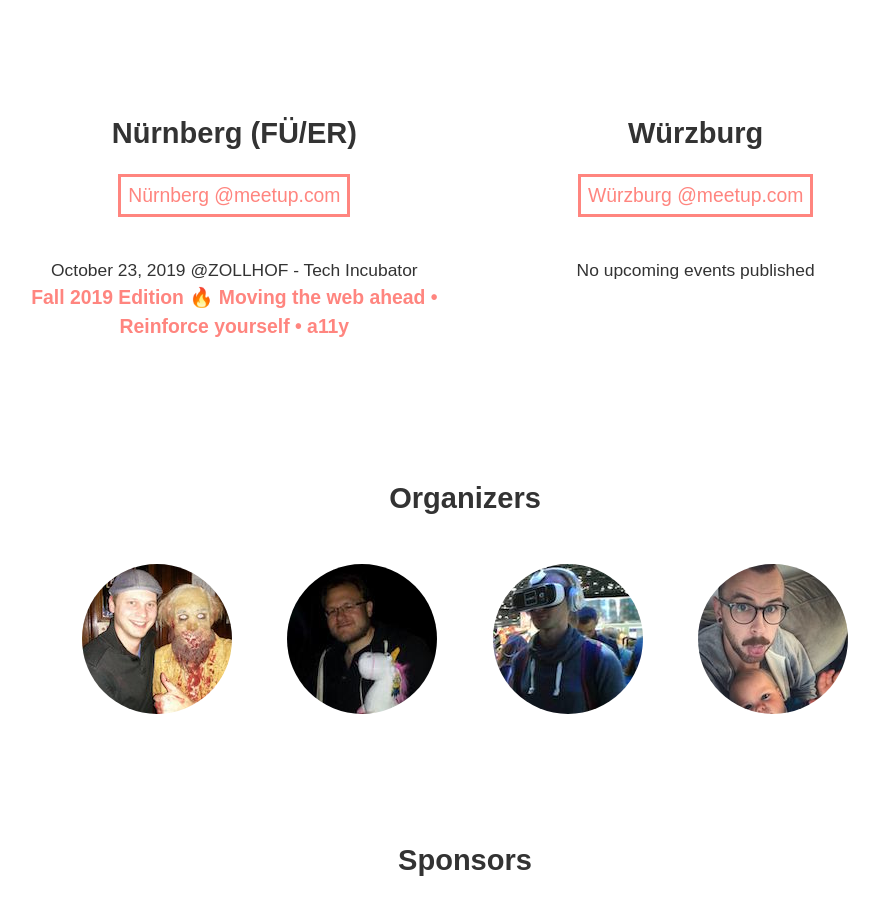
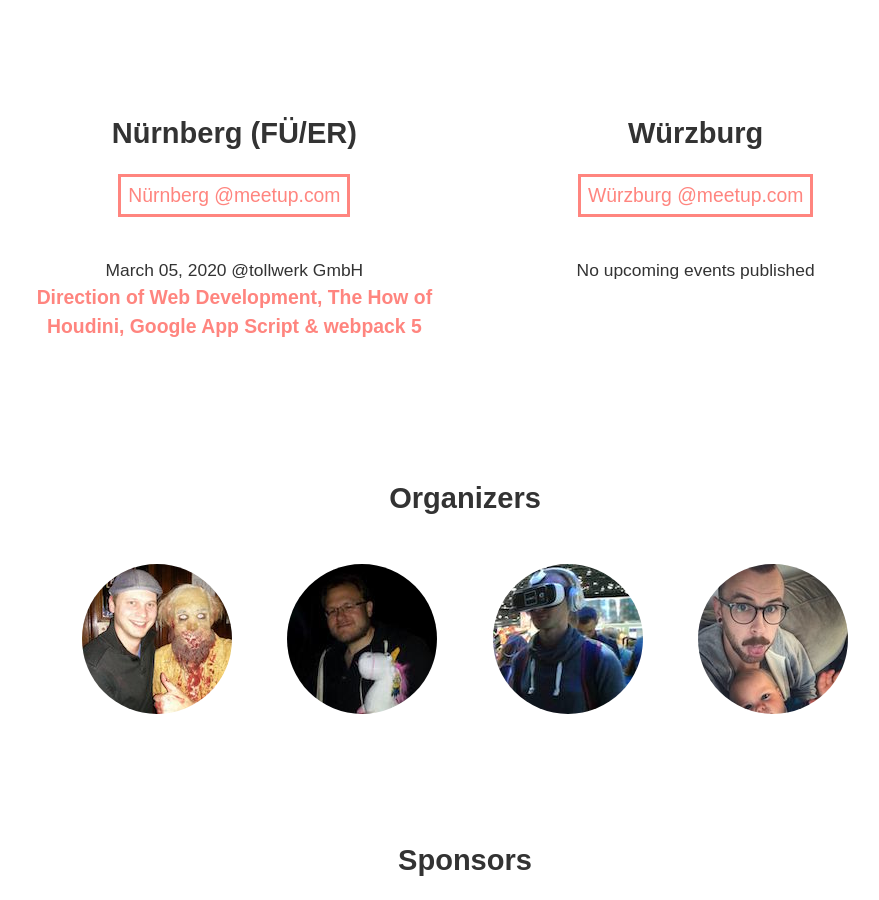
Before and after one commit to FrankenJS/frankenjs.github.io, a Jekyll site: the page built from index.md, in a window 1280 px wide and 900 px high, scrolled down 610 px. Shown: the whole window, without its empty margins (175-1054 px from the left). Built offline with Jekyll 4.4.1, drawn with Linux system fonts in a browser that asks for light colours.

Commit message:
Update events.yml

```diff
--- a/_data/events.yml
+++ b/_data/events.yml
@@ -1,8 +1,8 @@
 nuernberg:
-  name: Fall 2019 Edition 🔥 Moving the web ahead • Reinforce yourself • a11y
-  host: ZOLLHOF - Tech Incubator
-  date: October 23, 2019
-  link: https://www.meetup.com/de-DE/FrankenJS/events/265639549/
+  name: Direction of Web Development, The How of Houdini, Google App Script & webpack 5
+  host: tollwerk GmbH
+  date: March 05, 2020
+  link: https://www.meetup.com/de-DE/FrankenJS/events/268304241/
 
 wuerzburg:
 #  name: Modern React, Memory Leaks & WebAssembly with PWA
```
